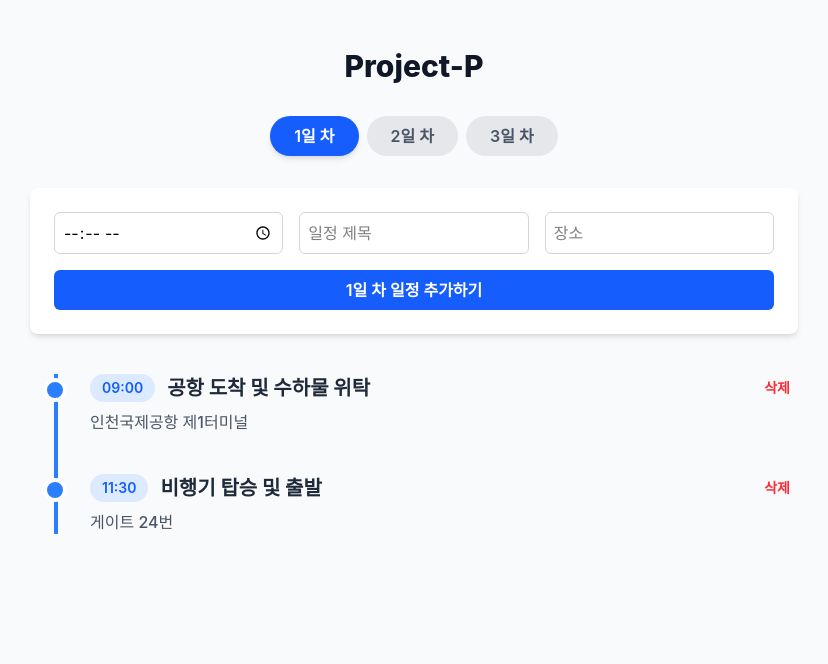
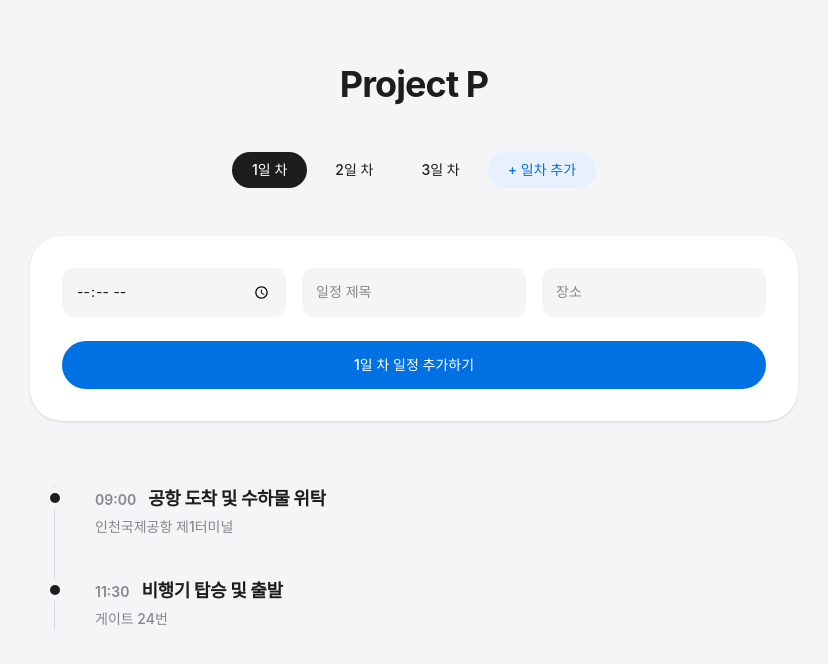
Before and after one commit to MoRinGnA/TripSync, a React (Vite) app: page / in a window 1280 px wide. Shown: the top 664 px of the page, without its empty margins (226-1054 px from the left). Built offline with nearby package versions, Linux system fonts and the light colour scheme.

Commit message:
[3.Write] UI 스타일 변경

```diff
--- a/src/App.jsx
+++ b/src/App.jsx
@@ -39,6 +39,7 @@ function App() {
     },
   ]);
 
+  const [days, setDays] = useState([1, 2, 3]);
   const [activeDay, setActiveDay] = useState(1);
 
   const [newItem, setNewItem] = useState({
@@ -47,7 +48,11 @@ function App() {
     location: "",
   });
 
-  const days = [1, 2, 3];
+  const handleAddDay = () => {
+    const nextDay = days.length + 1;
+    setDays([...days, nextDay]);
+    setActiveDay(nextDay);
+  };
 
   const handleAddSchedule = (e) => {
     e.preventDefault();
@@ -76,38 +81,44 @@ function App() {
   const currentDaySchedule = schedule.filter((item) => item.day === activeDay);
 
   return (
-    <div className="min-h-screen bg-gray-50 py-12 px-4 sm:px-6 lg:px-8">
+    <div className="min-h-screen bg-[#f5f5f7] py-16 px-4 sm:px-6 lg:px-8 font-sans transition-colors duration-300">
       <div className="max-w-3xl mx-auto">
-        <h1 className="text-3xl font-extrabold text-gray-900 text-center mb-8">
-          Project-P
+        <h1 className="text-4xl font-bold text-[#1d1d1f] text-center mb-12 tracking-tight">
+          Project P
         </h1>
 
-        <div className="flex justify-center space-x-2 mb-8">
+        <div className="flex flex-wrap justify-center items-center gap-2 mb-12">
           {days.map((day) => (
             <button
               key={day}
               onClick={() => setActiveDay(day)}
-              className={`px-6 py-2 rounded-full font-semibold transition-colors ${
+              className={`px-5 py-2 rounded-full text-sm font-medium transition-all duration-300 ${
                 activeDay === day
-                  ? "bg-blue-600 text-white shadow-md"
-                  : "bg-gray-200 text-gray-600 hover:bg-gray-300"
+                  ? "bg-[#1d1d1f] text-white"
+                  : "bg-transparent text-[#1d1d1f] hover:bg-gray-200"
               }`}
             >
               {day}일 차
             </button>
           ))}
+          <button
+            onClick={handleAddDay}
+            className="px-5 py-2 rounded-full text-sm font-medium text-[#0071e3] bg-[#e8f0fe] hover:bg-[#dce9fd] transition-all duration-300"
+          >
+            + 일차 추가
+          </button>
         </div>
 
         <form
           onSubmit={handleAddSchedule}
-          className="mb-10 bg-white p-6 rounded-lg shadow-md"
+          className="mb-16 bg-white p-8 rounded-[2rem] shadow-sm"
         >
-          <div className="grid grid-cols-1 gap-4 sm:grid-cols-3">
+          <div className="grid grid-cols-1 gap-4 sm:grid-cols-3 mb-6">
             <input
               type="time"
               value={newItem.time}
               onChange={(e) => setNewItem({ ...newItem, time: e.target.value })}
-              className="border border-gray-300 rounded-md p-2 focus:outline-none focus:ring-2 focus:ring-blue-500"
+              className="bg-[#f5f5f7] border-transparent rounded-xl p-3.5 text-[#1d1d1f] text-sm focus:outline-none focus:ring-2 focus:ring-[#0071e3] transition-all"
               required
             />
             <input
@@ -117,7 +128,7 @@ function App() {
               onChange={(e) =>
                 setNewItem({ ...newItem, title: e.target.value })
               }
-              className="border border-gray-300 rounded-md p-2 focus:outline-none focus:ring-2 focus:ring-blue-500"
+              className="bg-[#f5f5f7] border-transparent rounded-xl p-3.5 text-[#1d1d1f] text-sm focus:outline-none focus:ring-2 focus:ring-[#0071e3] transition-all"
               required
             />
             <input
@@ -127,46 +138,48 @@ function App() {
               onChange={(e) =>
                 setNewItem({ ...newItem, location: e.target.value })
               }
-              className="border border-gray-300 rounded-md p-2 focus:outline-none focus:ring-2 focus:ring-blue-500"
+              className="bg-[#f5f5f7] border-transparent rounded-xl p-3.5 text-[#1d1d1f] text-sm focus:outline-none focus:ring-2 focus:ring-[#0071e3] transition-all"
               required
             />
           </div>
           <button
             type="submit"
-            className="mt-4 w-full bg-blue-600 text-white font-semibold py-2 rounded-md hover:bg-blue-700 transition-colors"
+            className="w-full bg-[#0071e3] text-white font-medium text-sm py-3.5 rounded-full hover:bg-[#0077ed] transition-colors"
           >
             {activeDay}일 차 일정 추가하기
           </button>
         </form>
 
-        <div className="relative border-l-4 border-blue-500 ml-4 md:ml-6">
+        <div className="relative border-l border-gray-300 ml-4 md:ml-6">
           {currentDaySchedule.length === 0 ? (
-            <div className="pl-8 py-4 text-gray-500 font-medium">
-              등록된 일정이 없습니다. 새 일정을 추가해 보세요!
+            <div className="pl-10 py-4 text-[#86868b] text-sm font-medium">
+              등록된 일정이 없습니다. 새 일정을 추가해 보세요.
             </div>
           ) : (
             currentDaySchedule.map((item) => (
               <div
                 key={item.id}
-                className="mb-10 pl-8 relative flex justify-between items-start"
+                className="mb-10 pl-10 relative flex justify-between items-start group"
               >
-                <div>
-                  <div className="absolute w-6 h-6 bg-blue-500 rounded-full -left-[15px] top-1 border-4 border-white"></div>
-                  <div className="flex flex-col sm:flex-row sm:items-center mb-1">
-                    <span className="text-sm font-semibold text-blue-600 bg-blue-100 px-3 py-1 rounded-full mr-3 w-max">
+                <div className="absolute w-2.5 h-2.5 bg-[#1d1d1f] rounded-full -left-[5px] top-2 shadow-[0_0_0_6px_#f5f5f7]"></div>
+
+                <div className="flex-1">
+                  <div className="flex flex-col sm:flex-row sm:items-baseline mb-1">
+                    <span className="text-sm font-semibold text-[#86868b] mr-3 w-max">
                       {item.time}
                     </span>
-                    <h3 className="text-xl font-bold text-gray-800 mt-2 sm:mt-0">
+                    <h3 className="text-lg font-semibold text-[#1d1d1f] mt-1 sm:mt-0 tracking-tight">
                       {item.title}
                     </h3>
                   </div>
-                  <p className="text-gray-600 mt-2 font-medium">
+                  <p className="text-[#86868b] text-sm font-medium mt-1">
                     {item.location}
                   </p>
                 </div>
+
                 <button
                   onClick={() => handleDelete(item.id)}
-                  className="text-red-500 hover:text-red-700 text-sm font-semibold px-2 py-1 mt-1 sm:mt-0"
+                  className="text-[#0071e3] hover:text-[#0077ed] text-sm font-medium px-3 py-1 opacity-0 group-hover:opacity-100 transition-opacity duration-200"
                 >
                   삭제
                 </button>
```
